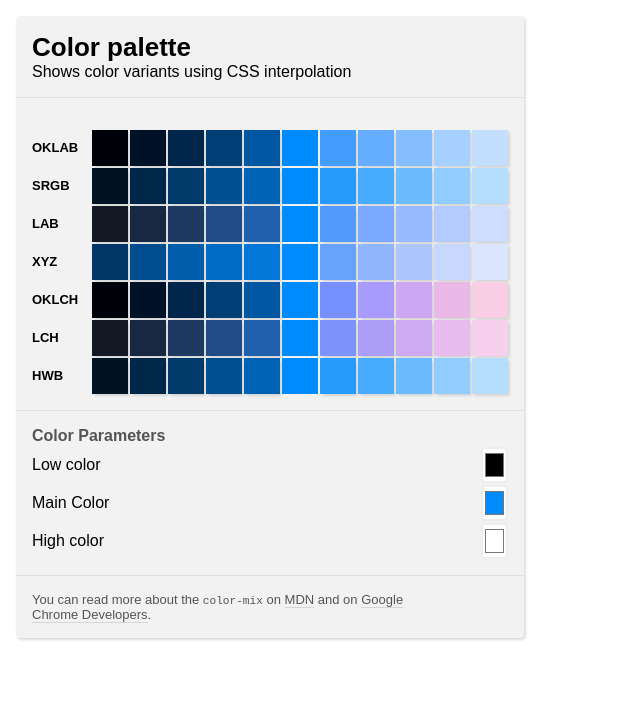
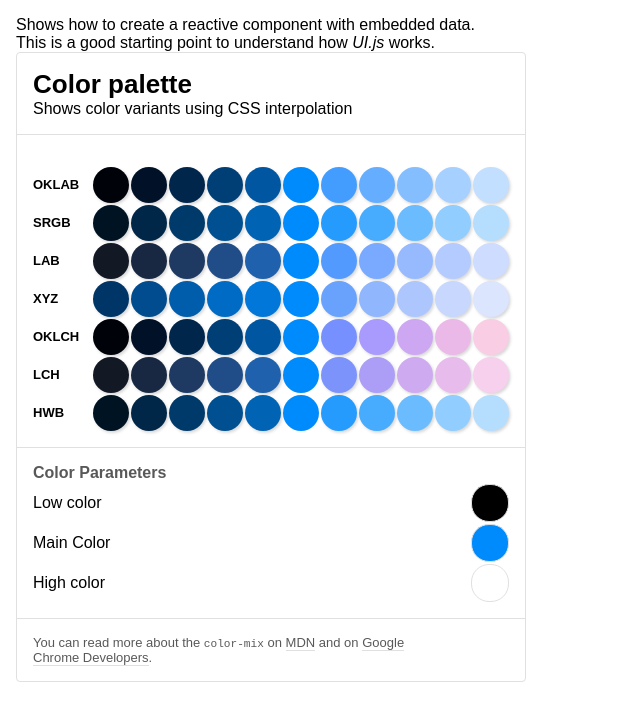
Before and after one commit to sebastien/ui.js, a website: page examples/palette.html in a window 1280 px wide. Shown: the whole page, without its empty margins (0-640 px from the left). Drawn offline with nearby package versions, Linux system fonts and the light colour scheme; a web font is replaced by a local one.

Commit message:
[Updated] palette example

```diff
--- a/examples/palette.html
+++ b/examples/palette.html
@@ -1,81 +1,51 @@
 <!DOCTYPE html>
 <html>
+
 <head>
 	<meta charset="utf-8" />
 	<!--
     <link rel="stylesheet" href="https://cdn.jsdelivr.net/gh/sebastien/ui.js/src/css/uijs.css" type="text/css" media="all">
     -->
 	<title>UI.js ― Color Palette</title>
-		<link
-			rel="stylesheet"
-			href="../src/css/ui.css"
-			type="text/css"
-			media="all"
-		/>
+	<link rel="stylesheet" href="../src/css/ui.css" type="text/css" media="all" />
 	<script type="importmap">
 			{ "imports": { "@ui.js": "../src/js/ui.js", "@ui/": "../src/js/ui/" } }
 		</script>
 </head>
+
 <body>
+	<p>Shows how to create a reactive component with embedded data. This is a good
+		starting point to understand how <em>UI.js</em> works.</p>
 	<slot template="Palette" color="#008BFD" />
 
 	<!-- Displays a list of shade swatches for the given color -->
-		<template
-			name="Palette"
-			in:modes="('oklab srgb lab xyz oklch lch hwb'.split(' '))"
-			in:shades="5"
-			in:color="#008BFD"
-			in:low="#000000"
-			in:high="#FFFFFF"
-			in:greyscale="(false)"
-		>
-			<div
-				class="panel rounded fit-content lined shadow-4"
-				out:style="color,low,high->{`--color-value:${color};--color-low:${low};--color-high:${high}`}"
-			>
+	<template name="Palette" in:modes="('oklab srgb lab xyz oklch lch hwb'.split(' '))" in:shades="5" in:color="#008BFD"
+		in:low="#000000" in:high="#FFFFFF" in:greyscale="(false)">
+		<div class="bd rounded fit-content lined"
+			out:style="color,low,high->{`--color-value:${color};--color-low:${low};--color-high:${high}`}">
 			<div class="mb-4 pad-4 typography">
 				<h1 class="larger">Color palette</h1>
 				<p>Shows color variants using CSS interpolation</p>
 			</div>
 			<div class="pt-4 pb-4">
 				<ul x:for="mode=modes" class="stack gap-1">
-						<li
-							class="row selectable pl-4 pr-4"
-							out:title="mode->{`mode=${mode}`}"
-						>
-							<span
-								class="upper bold small label w-8c"
-								out:content="mode"
-								>…</span
-							>
+					<li class="row pl-4 pr-4" out:title="mode->{`mode=${mode}`}">
+						<span class="upper bold small label w-8c" out:content="mode">…</span>
 
-							<ul
-								class="row gap-0"
-								x:for="shades->{$.range(shades)}"
-								out:style="mode->{`--color-blend:var(--blend-${mode});`}"
-							>
-								<li
-									class="square shadow-1"
-									out:title="#->{key}"
-									out:style="#,mode,shades->{`background-color:color-mix(var(--blend-${mode}),var(--color-low),var(--color-value) ${Math.floor($.lerp(0,100,(key+1)/(shades+2)))}%);`}"
-								></li>
+						<ul class="row gap-0" x:for="shades->{$.range(shades)}"
+							out:style="mode->{`--color-blend:var(--blend-${mode});`}">
+							<li class="circle shadow-1" out:title="#->{key}"
+								out:style="#,mode,shades->{`background-color:color-mix(var(--blend-${mode}),var(--color-low),var(--color-value) ${Math.floor($.lerp(0,100,(key+1)/(shades+2)))}%);`}">
+							</li>
 						</ul>
 						<ul class="row gap-0">
-								<li
-									class="square shadow-"
-									style="background-color: var(--color-value)"
-								></li>
+							<li class="circle shadow-" style="background-color: var(--color-value)"></li>
 						</ul>
-							<ul
-								class="row gap-0"
-								x:for="shades->{$.range(shades)}"
-								out:style="mode->{`--color-blend:var(--blend-${mode});`}"
-							>
-								<li
-									class="square shadow-1"
-									out:title="#,shades->{key+shades}"
-									out:style="#,mode,shades->{`background-color:color-mix(var(--blend-${mode}),var(--color-value),var(--color-high) ${Math.floor($.lerp(0,100,(key+1)/(shades+2)))}%);`}"
-								></li>
+						<ul class="row gap-0" x:for="shades->{$.range(shades)}"
+							out:style="mode->{`--color-blend:var(--blend-${mode});`}">
+							<li class="circle shadow-1" out:title="#,shades->{key+shades}"
+								out:style="#,mode,shades->{`background-color:color-mix(var(--blend-${mode}),var(--color-value),var(--color-high) ${Math.floor($.lerp(0,100,(key+1)/(shades+2)))}%);`}">
+							</li>
 						</ul>
 					</li>
 				</ul>
@@ -85,57 +55,39 @@
 				<ul class="stack">
 					<li class="field selectable">
 						<label class="fill">Low color</label>
-							<input
-								class="square"
-								type="color"
-								name="low"
-								out:value="low"
-								on:input="low"
-							/>
+						<div class="circle pos-rel bd" style="background-color:var(--color-low)">
+							<input class="action expand fit invisible" type="color" name="low" out:value="low" on:input="low" />
+						</div>
 					</li>
 					<li class="field selectable">
 						<label class="fill">Main Color</label>
-							<input
-								class="square"
-								type="color"
-								name="color"
-								out:value="color"
-								on:input="color"
-							/>
+						<div class="circle pos-rel bd" style="background-color:var(--color-value)">
+							<input class="action expand fit invisible" type="color" name="color" out:value="color" on:input="color" />
+						</div>
 					</li>
 					<li class="field selectable">
 						<label class="fill">High color</label>
-							<input
-								class="square"
-								type="color"
-								name="high"
-								out:value="high"
-								on:input="high"
-							/>
+						<div class="circle pos-rel bd" style="background-color:var(--color-high)">
+							<input class="action expand fit invisible" type="color" name="high" out:value="high" on:input="high" />
+						</div>
 					</li>
 				</ul>
 			</div>
 			<div class="typography pad-4 small dim">
 				<p>
 					You can read more about the <code>color-mix</code> on
-						<a
-							href="https://developer.mozilla.org/en-US/docs/Web/CSS/color_value/color-mix"
-							>MDN</a
-						>
+					<a href="https://developer.mozilla.org/en-US/docs/Web/CSS/color_value/color-mix">MDN</a>
 					and on
-						<a
-							href="https://developer.chrome.com/articles/css-color-mix/"
-							>Google Chrome Developers</a
-						>.
+					<a href="https://developer.chrome.com/articles/css-color-mix/">Google Chrome Developers</a>.
 				</p>
 			</div>
 		</div>
 	</template>
 
 	<script type="module">
-			// import ui from "https://cdn.jsdelivr.net/gh/sebastien/ui.js/src/js/ui.js";
 		import ui from "@ui.js";
 		ui();
 	</script>
 </body>
+
 </html>
--- a/src/css/ui/style.css
+++ b/src/css/ui/style.css
@@ -1,5 +1,5 @@
 .invisible {
-	visibility: hidden;
+	opacity: 0.0;
 }
 
 .nolink {
```
Lines whose indentation alone changed are shown as unchanged.
